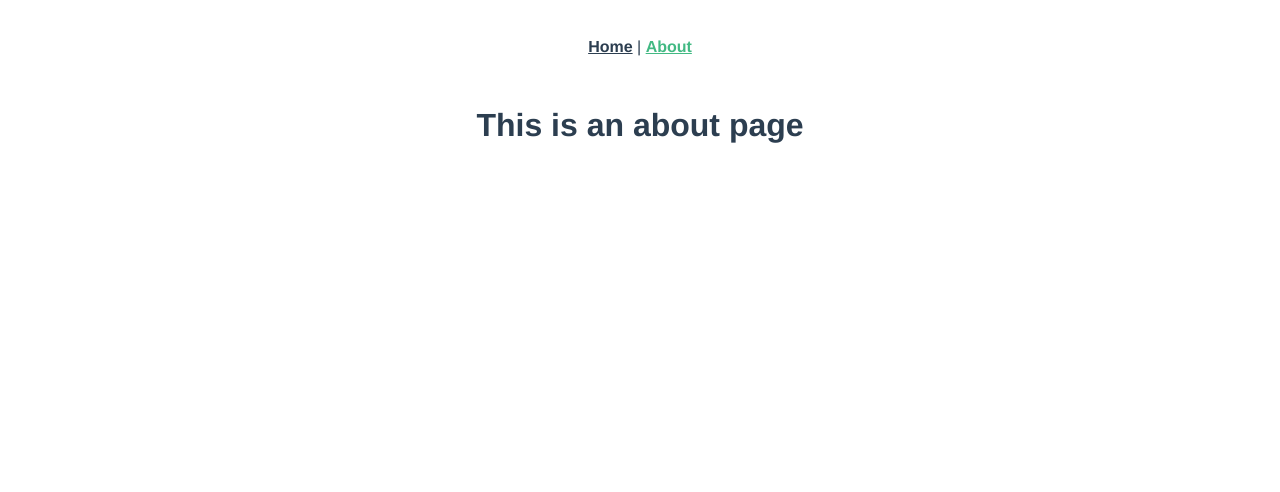
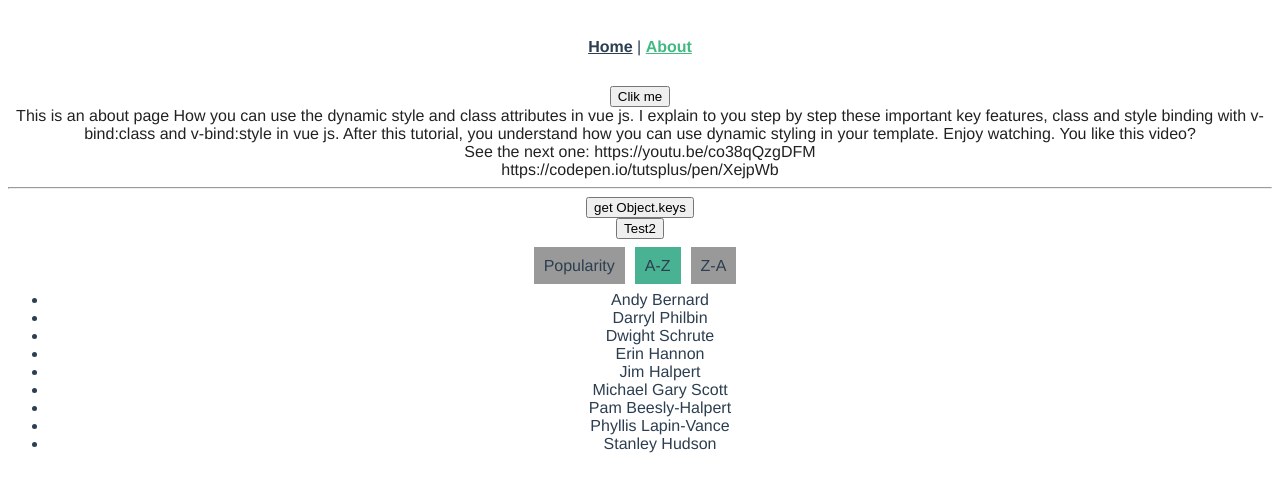
Before and after one commit to iamwjlee/H.bare-g-todo, a Vue app: page /about in a window 1280 px wide. Shown: the top 492 px of the page. Built offline with nearby package versions, Linux system fonts and the light colour scheme.

Commit message:
sorting test

```diff
--- a/src/views/About.vue
+++ b/src/views/About.vue
@@ -1,5 +1,126 @@
 <template>
   <div class="about">
-    <h1>This is an about page</h1>
+    <button @click="darkMode=!darkMode">Clik me</button>
+    <div class="textbox" :class="{'dark':darkMode}" >
+      This is an about page
+
+      How you can use the dynamic style and class attributes in vue js.
+      I explain to you step by step these important key features,
+      class and style binding with v-bind:class and v-bind:style in vue js.
+      After this tutorial, you understand how you can use dynamic styling in your template. Enjoy watching.
+      You like this video?
+      <br>
+      See the next one: https://youtu.be/co38qQzgDFM
+      <br>
+      https://codepen.io/tutsplus/pen/XejpWb
+
+    </div>
+    <hr>
+    <button @click="test1" > get Object.keys </button> <br>
+    <button> Test2 </button> <br> <br>
+
+      <div class="sort-orders">
+        <a v-for="(sortKey,index) in Object.keys(orderedListOptions)" :key="index"
+            @click="sortOder=sortKey"
+            :class="{active: sortOder==sortKey}"
+        >
+          {{sortKey}}
+        </a>
+
+      </div>
+
+     <ul>
+       <li v-for="(item,index) in sort(sortOder)" :key="index" >
+         {{item}}
+       </li>
+
+     </ul>
+
+
   </div>
 </template>
+
+<script>
+
+
+
+export default {
+  data() {
+    return {
+      darkMode:false,
+      list: [
+      "Michael Gary Scott",
+        "Dwight Schrute",
+        "Jim Halpert",
+        "Pam Beesly-Halpert",
+        "Darryl Philbin",
+        "Erin Hannon",
+        "Andy Bernard",
+        "Phyllis Lapin-Vance",
+        "Stanley Hudson",
+
+      ],
+      sortOder: "A-Z",
+    }
+  },
+  computed: {
+    orderedListOptions() {
+      return {
+        "Popularity" : () =>{
+          return  this.list
+        },
+        "A-Z" : ()=>{
+          return this.list.slice().sort()
+        },
+        "Z-A" : ()=>{
+          return this.list.slice().sort().reverse()
+        }
+
+      }
+    },
+
+  },
+  methods: {
+
+
+    sort(sortOder) {
+      return this.orderedListOptions[sortOder]()
+    },
+    test1() {
+      console.log('test1')
+      console.log(Object.keys(this.orderedListOptions))
+
+    }
+
+  }
+}
+</script>
+
+
+<style scoped>
+  body {
+    margin: 0;
+    padding: 0;
+  }
+  .textbox {
+    width: calc(100%-40px);
+    background-color: #fff;
+    color: #222;
+  }
+
+ .dark {
+    background-color: #222;
+    color: #fff;
+  }
+  .sort-orders a{
+    background: #999;
+    padding: 10px 10px;
+    margin: 1px 10px 0 0;
+    cursor: pointer;
+
+
+  }
+  .sort-orders a.active {
+    background: #49b293;
+  }
+</style>
```
